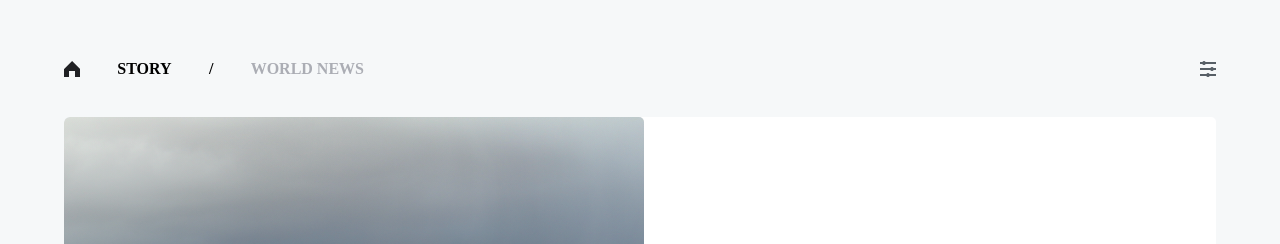
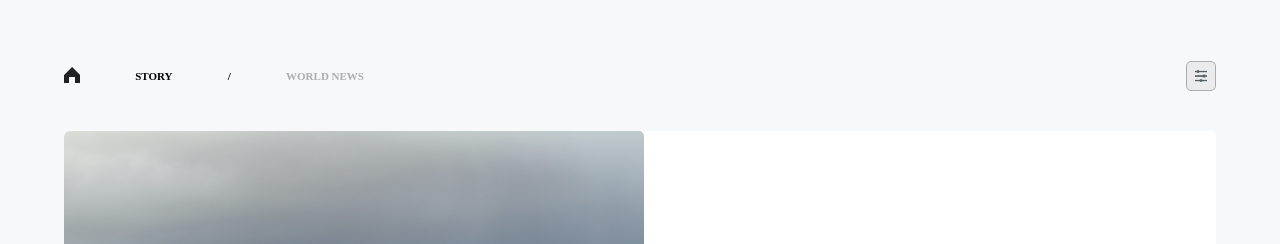
Before and after one commit to Meri-MG/-, a plain HTML site: page discovery.html in a window 1280 px wide. Shown: the part 76-320 px from the top of the page. Drawn offline with Linux system fonts and the light colour scheme.

Commit message:
Add layout and styles of Desktop-2

```diff
--- a/css/style.css
+++ b/css/style.css
@@ -424,10 +424,20 @@ form p {
 	align-items: center;
 	text-transform: uppercase;
 	font-weight: bold;
+	font-size: 11px;
 }
 
 .home-wrapper .grey {
 	color: var(--common-grey-color);
+}
+
+#filter {
+	background-color: #ebebed;
+	border: 1px solid var(--common-grey-color);
+	padding: 8px;
+	border-radius: 5px;
+	width: 30px;
+	cursor: pointer;
 }
 
 .form-div {
--- a/discovery.html
+++ b/discovery.html
@@ -42,12 +42,12 @@
     <main>
       <div class="home container">
         <div class="home-wrapper">
-        <img src="images/home.png" alt="home-icon">
+        <a href=""><img src="images/home.png" alt="home-icon"></a>
         <p>story</p>
         <p>/</p>
         <p class="grey">world news</p>
       </div>
-        <img src="images/filter.png" alt="filter-icon">
+        <img src="images/filter.png" alt="filter-icon" id="filter">
       </div>
       <section class="container section1">
         <div class="bg-image">
```
